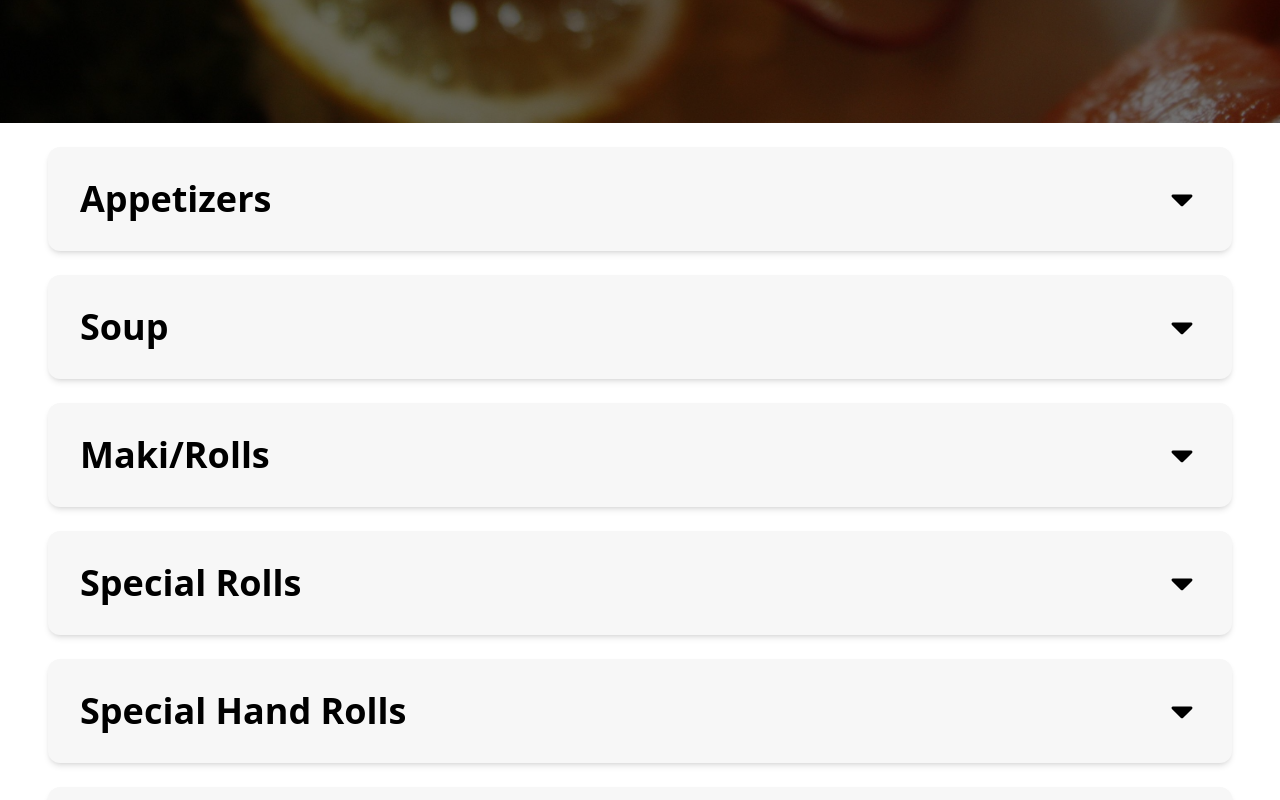
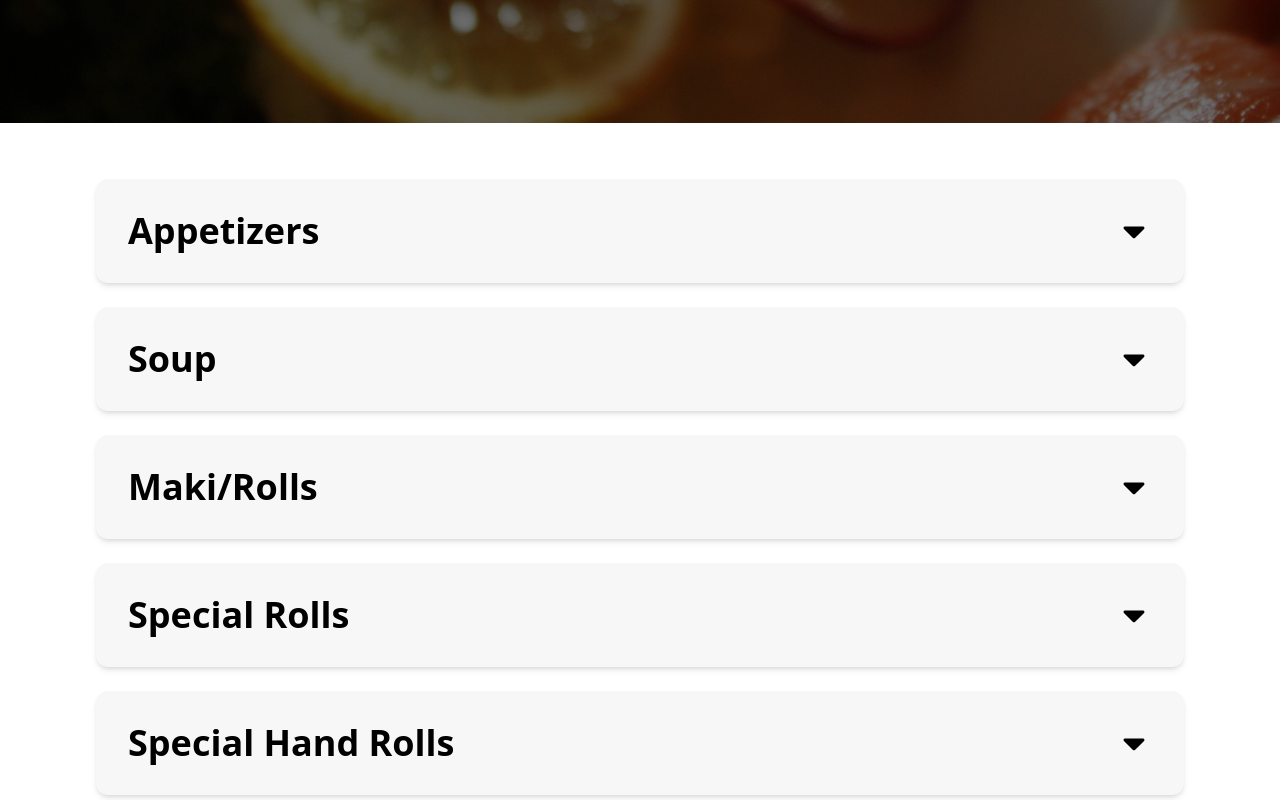
Before and after one commit to Cosmodocus/kaiyo-sushi-website, a React (Vite) app: page /menu in a window 1280 px wide. Shown: the part 980-1780 px from the top of the page. Built offline with nearby package versions, Linux system fonts and the light colour scheme.

Commit message:
fixed small design issues

```diff
--- a/src/App.jsx
+++ b/src/App.jsx
@@ -25,7 +25,7 @@ const App = () => {
 					Component={Menus}
 				/>
 				<Route
-					path={'/accordian'}
+					path={'/faq'}
 					Component={FAQ}
 				/>
 			</Routes>
--- a/src/Components/Menu.jsx
+++ b/src/Components/Menu.jsx
@@ -12,7 +12,7 @@ const Menu = () => {
 	};
 
 	return (
-		<section className=' flex flex-col gap-2  justify-center md:mx-12 mx-2 my-4'>
+		<section className=' flex flex-col gap-2  justify-center md:mx-24 mx-4 my-12'>
 			{menu.map((category) => (
 				<div
 					key={category.category}
--- a/src/Components/Navbar.jsx
+++ b/src/Components/Navbar.jsx
@@ -21,7 +21,7 @@ const Navbar = () => {
 					<Link to={'/menu'}>Menu</Link>
 				</li>
 				<li className='text-white  hover:text-[#e8e6e6] md:text-lg text-md'>
-					<Link to={'/accordian'}>FAQ</Link>
+					<Link to={'/faq'}>FAQ</Link>
 				</li>
 			</ul>
 		</nav>
--- a/src/index.css
+++ b/src/index.css
@@ -11,5 +11,5 @@
 .scaled-image {
 	max-width: 30%;
 	max-height: 30%;
-	object-fit: contain; /* or object-fit: cover; depending on your needs */
+	object-fit: contain;
 }
```
